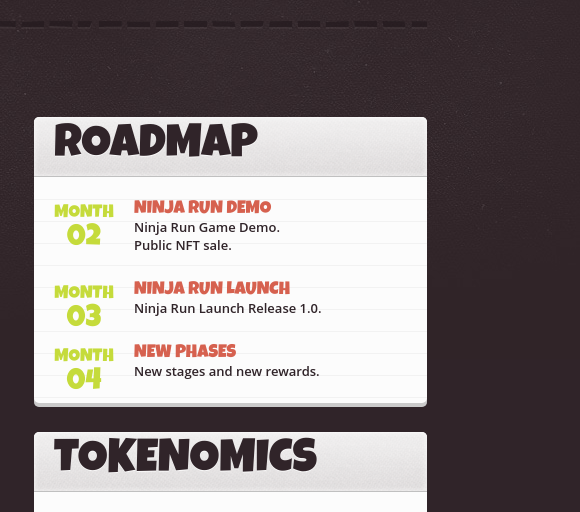
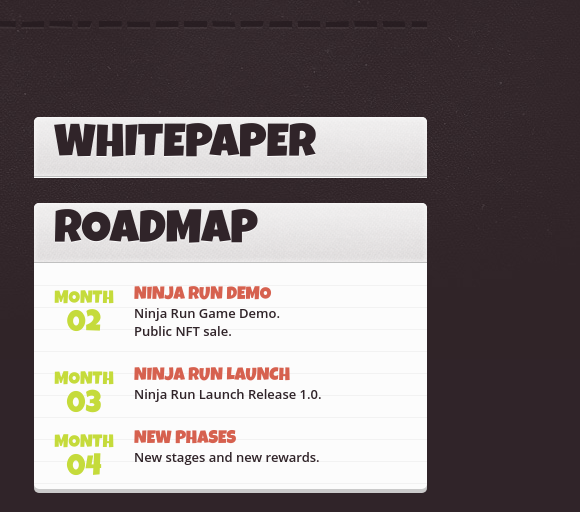
Before and after one commit to Games-Fun-NFT/site-ninja-run, a plain HTML site: page index.html in a window 1280 px wide. Shown: the part 889-1401 px from the top of the page, 700-1280 px from the left. Drawn offline with nearby package versions, Linux system fonts and the light colour scheme.

Commit message:
New Update

```diff
--- a/index.html
+++ b/index.html
@@ -122,6 +122,10 @@
     </div>
 
     <aside id="blog_notes" class="grid_7">
+      <header><a href="https://games-hub.gitbook.io/games-hub/" target="_blank"><h2 class="luck">WHITEPAPER</h2></a></header>
+    </aside>
+
+    <aside id="blog_notes" class="grid_7">
       <header><h2 class="luck">RoadMap</h2></header>
       <div class="blog_entries">
 
@@ -215,6 +219,7 @@
   <div class="container_16 clearfix">
     <div class="grid_3"><a href="./index.html" id="logo_small"><img src="css/images/logo_footer.png" alt="GameDevs Logo"/></a></div>
   </div>
+
 </footer>
 
 <script src="http://ajax.googleapis.com/ajax/libs/jquery/1.8.2/jquery.min.js"></script>
```
